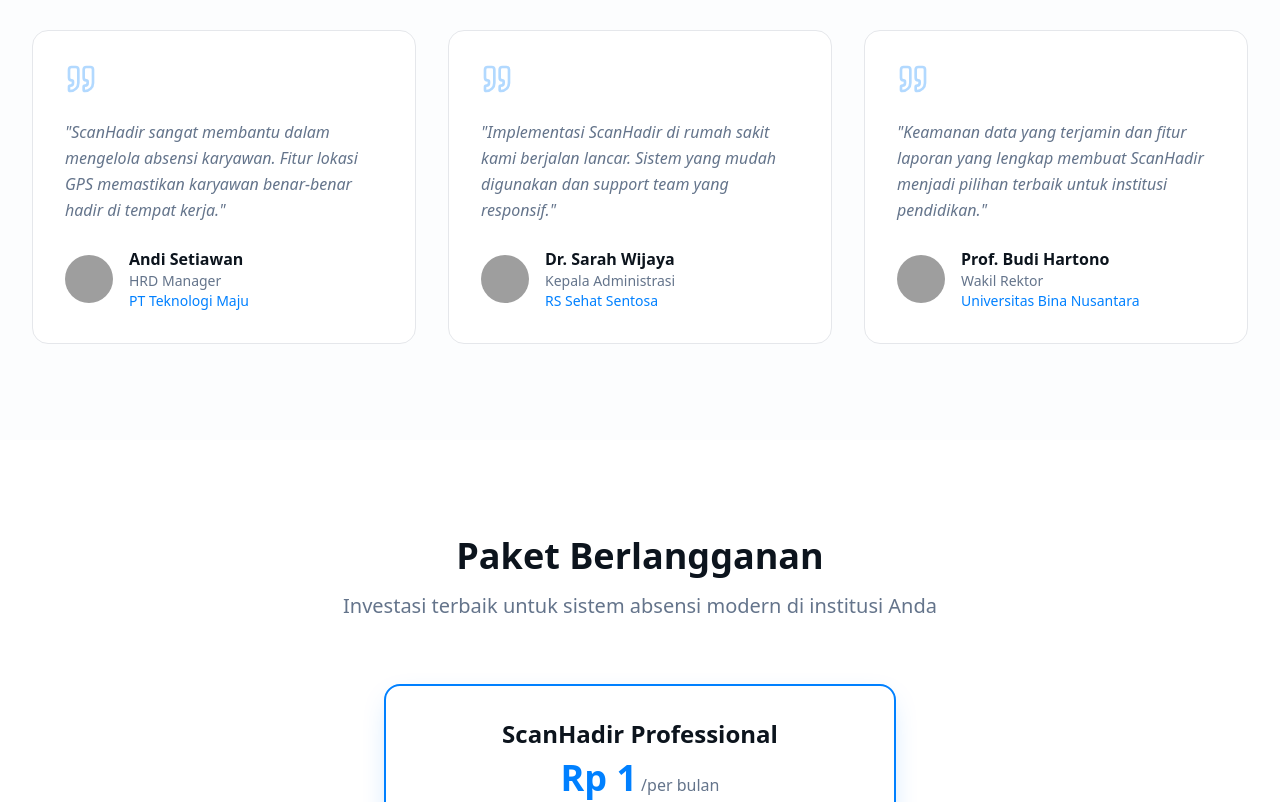
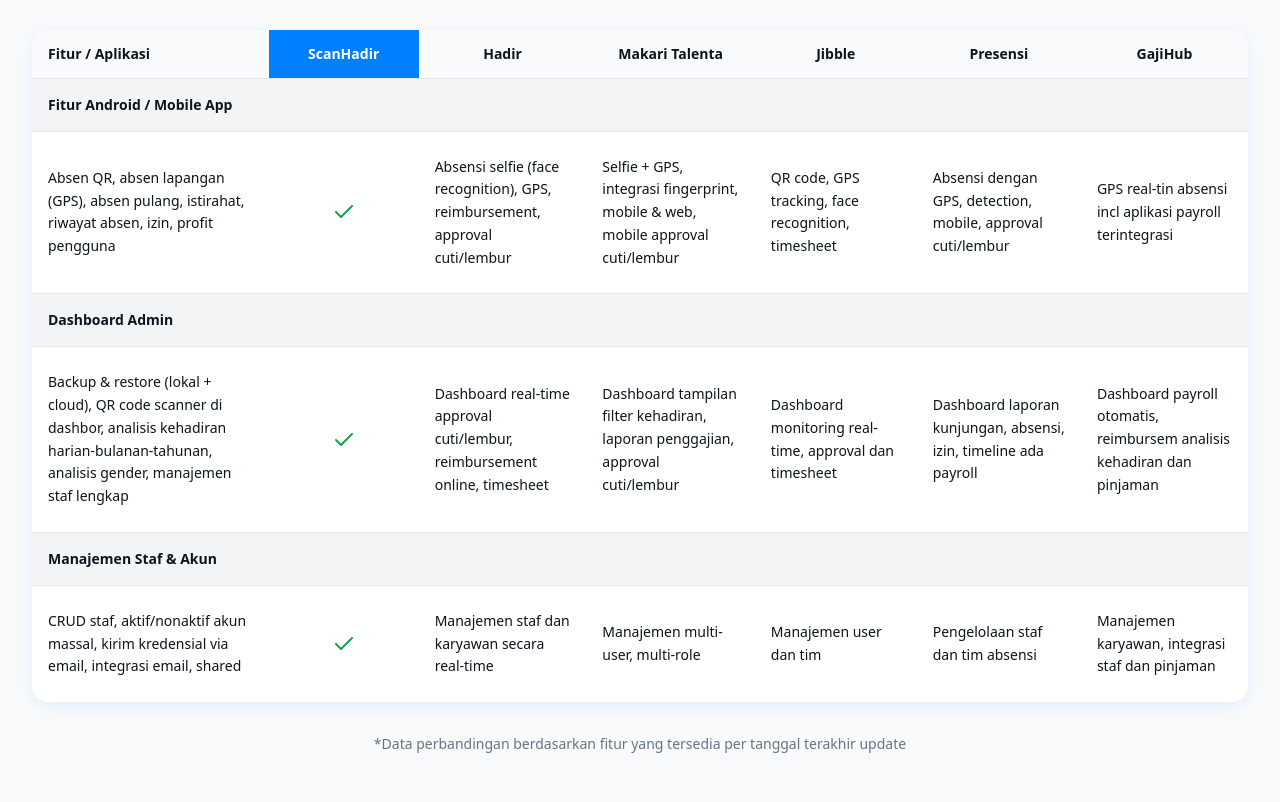
Before and after one commit to rizqi-maulana/scanhadir-hadirkan-solusi-absensi, a React (Vite) app: page / in a window 1280 px wide. Shown: the part 4220-5022 px from the top of the page. Built offline with nearby package versions, Linux system fonts and the light colour scheme; grey boxes are pictures that could not be loaded.

Commit message:
Add competitor comparison table
Add a table to the main page that compares features of different applications with competitors.

```diff
--- /dev/null
+++ b/src/components/sections/ComparisonSection.tsx
@@ -0,0 +1,148 @@
+import { Table, TableBody, TableCell, TableHead, TableHeader, TableRow } from "@/components/ui/table";
+import { Check, X } from "lucide-react";
+
+const ComparisonSection = () => {
+  const comparisonData = [
+    {
+      category: "Fitur Android / Mobile App",
+      features: [
+        {
+          feature: "Absen QR, absen lapangan (GPS), absen pulang, istirahat, riwayat absen, izin, profit pengguna",
+          scanhadir: true,
+          hadir: "Absensi selfie (face recognition), GPS, reimbursement, approval cuti/lembur",
+          makari: "Selfie + GPS, integrasi fingerprint, mobile & web, mobile approval cuti/lembur",
+          jibble: "QR code, GPS tracking, face recognition, timesheet",
+          presensi: "Absensi dengan GPS, detection, mobile, approval cuti/lembur",
+          gajihub: "GPS real-tin absensi incl aplikasi payroll terintegrasi"
+        }
+      ]
+    },
+    {
+      category: "Dashboard Admin",
+      features: [
+        {
+          feature: "Backup & restore (lokal + cloud), QR code scanner di dashbor, analisis kehadiran harian-bulanan-tahunan, analisis gender, manajemen staf lengkap",
+          scanhadir: true,
+          hadir: "Dashboard real-time approval cuti/lembur, reimbursement online, timesheet",
+          makari: "Dashboard tampilan filter kehadiran, laporan penggajian, approval cuti/lembur",
+          jibble: "Dashboard monitoring real-time, approval dan timesheet",
+          presensi: "Dashboard laporan kunjungan, absensi, izin, timeline ada payroll",
+          gajihub: "Dashboard payroll otomatis, reimbursem analisis kehadiran dan pinjaman"
+        }
+      ]
+    },
+    {
+      category: "Manajemen Staf & Akun",
+      features: [
+        {
+          feature: "CRUD staf, aktif/nonaktif akun massal, kirim kredensial via email, integrasi email, shared",
+          scanhadir: true,
+          hadir: "Manajemen staf dan karyawan secara real-time",
+          makari: "Manajemen multi-user, multi-role",
+          jibble: "Manajemen user dan tim",
+          presensi: "Pengelolaan staf dan tim absensi",
+          gajihub: "Manajemen karyawan, integrasi staf dan pinjaman"
+        }
+      ]
+    }
+  ];
+
+  const competitors = [
+    { key: "scanhadir", name: "ScanHadir", highlight: true },
+    { key: "hadir", name: "Hadir" },
+    { key: "makari", name: "Makari Talenta" },
+    { key: "jibble", name: "Jibble" },
+    { key: "presensi", name: "Presensi" },
+    { key: "gajihub", name: "GajiHub" }
+  ];
+
+  return (
+    <section className="py-16 lg:py-24 bg-gray-50">
+      <div className="max-w-7xl mx-auto px-4 sm:px-6 lg:px-8">
+        <div className="text-center mb-16">
+          <h2 className="text-3xl lg:text-4xl font-bold text-foreground mb-4">
+            Perbandingan Fitur Kompetitor
+          </h2>
+          <p className="text-xl text-muted-foreground max-w-3xl mx-auto">
+            Lihat mengapa ScanHadir unggul dibanding aplikasi absensi lainnya
+          </p>
+        </div>
+
+        <div className="bg-white rounded-2xl shadow-soft overflow-hidden">
+          <div className="overflow-x-auto">
+            <Table>
+              <TableHeader>
+                <TableRow className="bg-gray-50">
+                  <TableHead className="font-bold text-foreground min-w-[200px]">
+                    Fitur / Aplikasi
+                  </TableHead>
+                  {competitors.map((competitor) => (
+                    <TableHead
+                      key={competitor.key}
+                      className={`font-bold text-center min-w-[150px] ${
+                        competitor.highlight
+                          ? "bg-primary text-primary-foreground"
+                          : "text-foreground"
+                      }`}
+                    >
+                      {competitor.name}
+                    </TableHead>
+                  ))}
+                </TableRow>
+              </TableHeader>
+              <TableBody>
+                {comparisonData.map((category, categoryIndex) => (
+                  <>
+                    <TableRow key={`category-${categoryIndex}`} className="bg-gray-100">
+                      <TableCell
+                        colSpan={competitors.length + 1}
+                        className="font-bold text-foreground py-4"
+                      >
+                        {category.category}
+                      </TableCell>
+                    </TableRow>
+                    {category.features.map((featureRow, featureIndex) => (
+                      <TableRow key={`feature-${categoryIndex}-${featureIndex}`}>
+                        <TableCell className="font-medium text-sm leading-relaxed py-6">
+                          {featureRow.feature}
+                        </TableCell>
+                        <TableCell className="text-center py-6">
+                          <div className="flex items-center justify-center">
+                            <Check className="h-6 w-6 text-green-600" />
+                          </div>
+                        </TableCell>
+                        <TableCell className="text-sm leading-relaxed py-6">
+                          {featureRow.hadir}
+                        </TableCell>
+                        <TableCell className="text-sm leading-relaxed py-6">
+                          {featureRow.makari}
+                        </TableCell>
+                        <TableCell className="text-sm leading-relaxed py-6">
+                          {featureRow.jibble}
+                        </TableCell>
+                        <TableCell className="text-sm leading-relaxed py-6">
+                          {featureRow.presensi}
+                        </TableCell>
+                        <TableCell className="text-sm leading-relaxed py-6">
+                          {featureRow.gajihub}
+                        </TableCell>
+                      </TableRow>
+                    ))}
+                  </>
+                ))}
+              </TableBody>
+            </Table>
+          </div>
+        </div>
+
+        <div className="text-center mt-8">
+          <p className="text-sm text-muted-foreground">
+            *Data perbandingan berdasarkan fitur yang tersedia per tanggal terakhir update
+          </p>
+        </div>
+      </div>
+    </section>
+  );
+};
+
+export default ComparisonSection;
--- a/src/pages/Index.tsx
+++ b/src/pages/Index.tsx
@@ -6,6 +6,7 @@ import FeaturesSection from "@/components/sections/FeaturesSection";
 import VideoSection from "@/components/sections/VideoSection";
 import AppPreviewSection from "@/components/sections/AppPreviewSection";
 import CompaniesSection from "@/components/sections/CompaniesSection";
+import ComparisonSection from "@/components/sections/ComparisonSection";
 import TestimonialsSection from "@/components/sections/TestimonialsSection";
 import PricingSection from "@/components/sections/PricingSection";
 import DevelopersSection from "@/components/sections/DevelopersSection";
@@ -26,6 +27,7 @@ const Index = () => {
       <AppPreviewSection />
       <FeaturesSection />
       <CompaniesSection />
+      <ComparisonSection />
       <TestimonialsSection />
       <PricingSection />
       <FAQSection />
```
